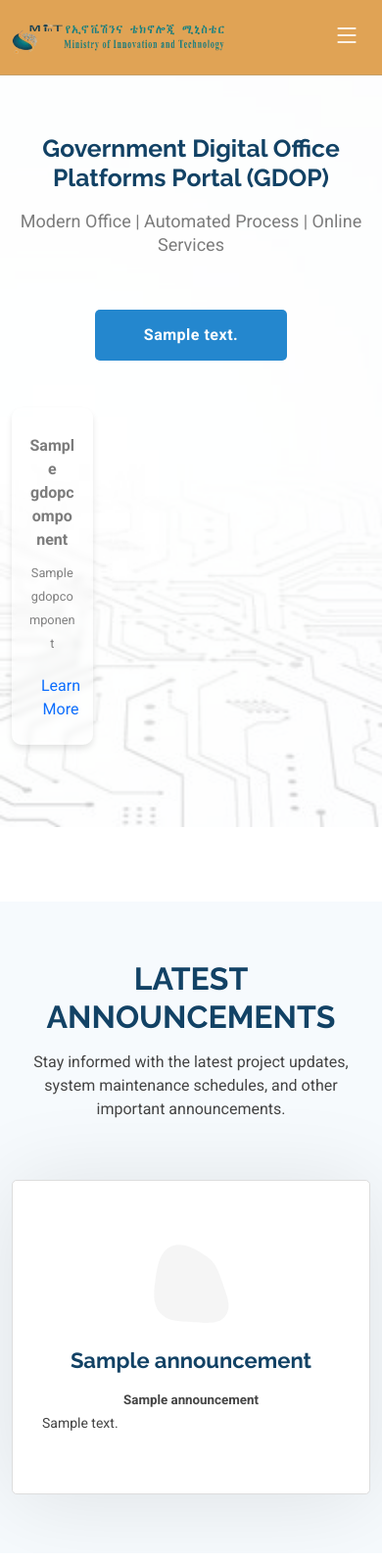
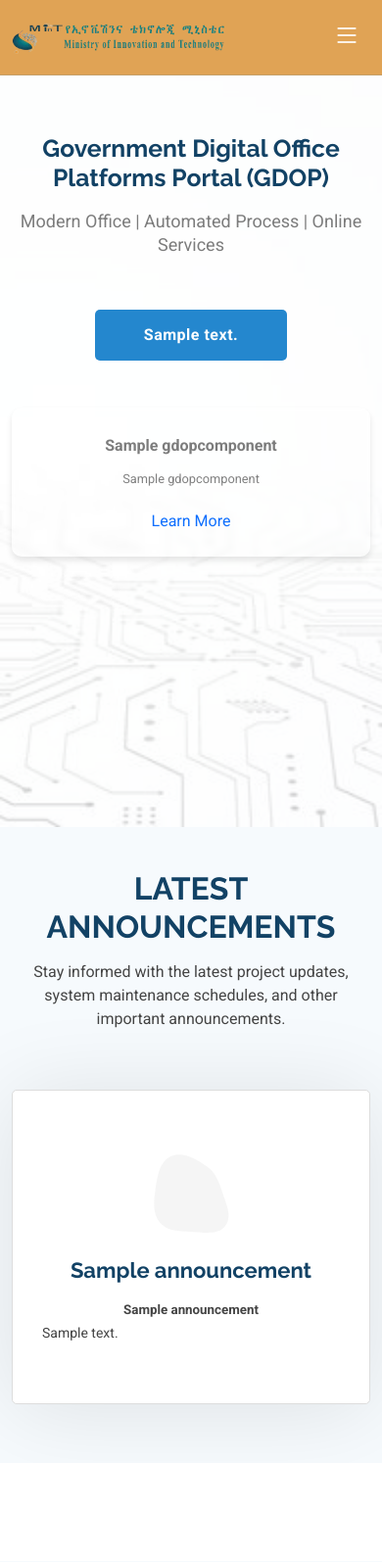
Before and after one commit to passenger184/gdop, a Django app: page / in a window 390 px wide. Shown: the top 1594 px of the page at 98% size. Run offline with Django 5.2, Linux system fonts and the light colour scheme; tables that the repository leaves empty hold one stand-in row (values such as "Sample post"); some libraries are stand-ins or nearby versions.

Commit message:
make cards responsive

```diff
--- a/static/assets/css/main.css
+++ b/static/assets/css/main.css
@@ -1541,3 +1541,27 @@ herobtn-getstarted
   border-radius: 10px;
   box-shadow: 0 4px 6px rgba(0, 0, 0, 0.1);
 }
+
+.grid-container {
+    display: grid;
+    grid-template-columns: repeat(4, 1fr);
+    gap: 12px;
+}
+
+@media (max-width: 1200px) {
+    .grid-container {
+        grid-template-columns: repeat(3, 1fr);
+    }
+}
+
+@media (max-width: 900px) {
+    .grid-container {
+        grid-template-columns: repeat(2, 1fr);
+    }
+}
+
+@media (max-width: 600px) {
+    .grid-container {
+        grid-template-columns: 1fr;
+    }
+}
--- a/templates/index.html
+++ b/templates/index.html
@@ -3,7 +3,7 @@
 <html lang="en">
   <head>
     <meta charset="utf-8" />
-    <meta content="width=device-width, initial-scale=1.0" name="viewport" />
+    <meta name="viewport" content="width=device-width, initial-scale=1.0">
     <title>GDOP</title>
     <meta name="description" content="" />
     <meta name="keywords" content="" />
@@ -83,7 +83,7 @@
             >
           </div>
 
-          <div style="display: grid; grid-template-columns: repeat(4, 1fr); gap: 12px">
+          <div class="grid-container">
             {% for project in projects %}
             <div
               class="card glass"
@@ -117,7 +117,7 @@
       <section
         id="services"
         class="services section light-background"
-        style="margin-top: 100px"
+        style="margin-top: 200px"
       >
         <!-- Section Title -->
         <div class="container section-title" data-aos="fade-up">
```
Also changed, not shown: 1 other file.
